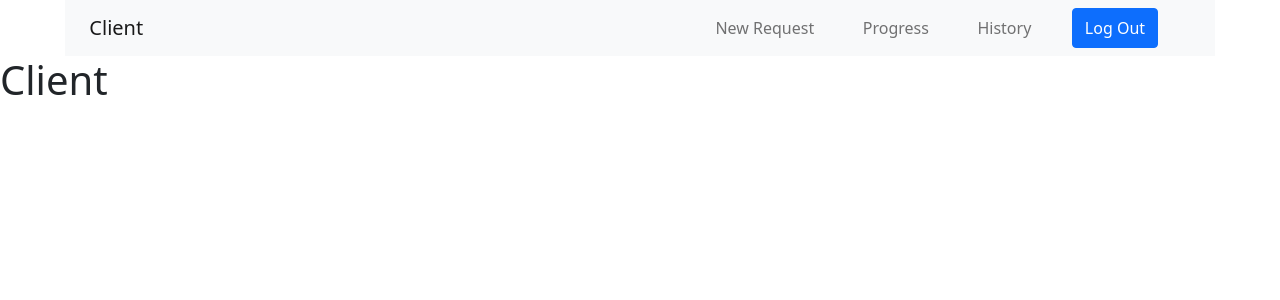
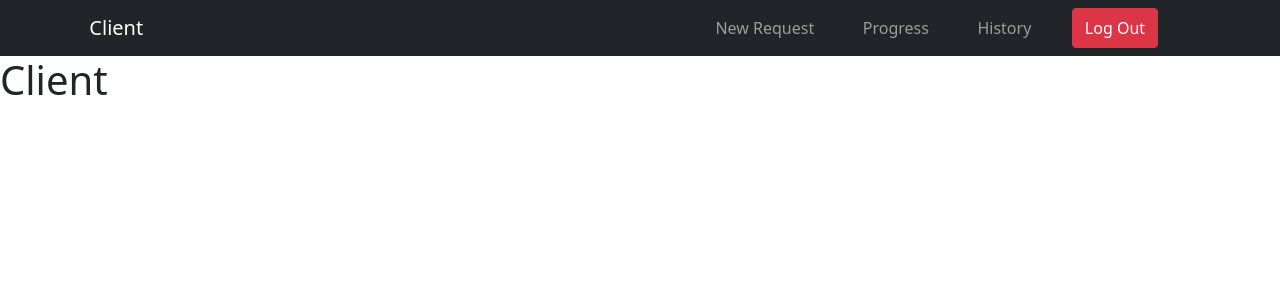
Before and after one commit to abhay-parsaniya/See-Radio, a React (Create React App) app in the folder client/: page /client in a window 1280 px wide. Shown: the top 300 px of the page. Built offline with nearby package versions, Linux system fonts and the light colour scheme.

Commit message:
ui changed for navbar

```diff
--- a/client/src/components/AdminAccountManagerNavbar.js
+++ b/client/src/components/AdminAccountManagerNavbar.js
@@ -9,10 +9,10 @@ const AdminAccountManagerNavbar = (props) => {
 
   return (
     <>
-      <div className="container-fluid">
+      <div className="container-fluid bg-dark">
         <div className="row justify-content-center">
           <div className="col-11">
-            <nav className="navbar navbar-expand-lg navbar-light bg-light">
+            <nav className="navbar navbar-expand-lg navbar-dark ">
               <div className="container-fluid">
                 <NavLink
                   className="navbar-brand"
@@ -100,7 +100,7 @@ const AdminAccountManagerNavbar = (props) => {
                         navigate("/");
                         alert("Log Out Successfully !!");
                       }}
-                      className="btn btn-primary"
+                      className="btn btn-danger"
                     >
                       Log Out
                     </button>
--- a/client/src/components/Navbar.js
+++ b/client/src/components/Navbar.js
@@ -1,19 +1,14 @@
 import React, { useContext } from "react";
 import { NavLink } from "react-router-dom";
-// import { UserContext } from "../App";
 import "../components/Navbar.css";
 
 const Navbar = () => {
-
-  // 'dispatch' is assigned a value but never used
-  // const { state } = useContext(UserContext);
-
   return (
     <>
-      <div className="container-fluid">
+      <div className="container-fluid bg-dark">
         <div className="row justify-content-center">
           <div className="col-11">
-            <nav className="navbar navbar-expand-lg navbar-light bg-light">
+            <nav className="navbar navbar-expand-lg navbar-dark">
               <div className="container-fluid">
                 <NavLink className="navbar-brand" to="/">
                   See Radio
@@ -48,14 +43,46 @@ const Navbar = () => {
                       ContactUs
                     </NavLink>
                     <li className="nav-item dropdown">
-                      <NavLink className="nav-link dropdown-toggle" to="#" id="navbarDropdown" role="button" data-bs-toggle="dropdown" aria-expanded="false">
+                      <NavLink
+                        className="nav-link dropdown-toggle"
+                        to="#"
+                        id="navbarDropdown"
+                        role="button"
+                        data-bs-toggle="dropdown"
+                        aria-expanded="false"
+                      >
                         SignIn
                       </NavLink>
-                      <ul className="dropdown-menu" aria-labelledby="navbarDropdown">
-                        <li><NavLink className="dropdown-item" to="/signinadmin">Admin</NavLink></li>
-                        <li><NavLink className="dropdown-item" to="/signinaccountmanager">Account Manager</NavLink></li>
-                        <li><NavLink className="dropdown-item" to="/signinclient">Client</NavLink></li>
-                        <li><NavLink className="dropdown-item" to="/signindesigner">Designer</NavLink></li>
+                      <ul
+                        className="dropdown-menu"
+                        aria-labelledby="navbarDropdown"
+                      >
+                        <li>
+                          <NavLink className="dropdown-item" to="/signinadmin">
+                            Admin
+                          </NavLink>
+                        </li>
+                        <li>
+                          <NavLink
+                            className="dropdown-item"
+                            to="/signinaccountmanager"
+                          >
+                            Account Manager
+                          </NavLink>
+                        </li>
+                        <li>
+                          <NavLink className="dropdown-item" to="/signinclient">
+                            Client
+                          </NavLink>
+                        </li>
+                        <li>
+                          <NavLink
+                            className="dropdown-item"
+                            to="/signindesigner"
+                          >
+                            Designer
+                          </NavLink>
+                        </li>
                       </ul>
                     </li>
                     <NavLink className="nav-link" to="/signupclient">
--- a/client/src/components/client/ClientNavbar.js
+++ b/client/src/components/client/ClientNavbar.js
@@ -9,14 +9,14 @@ const ClientNavbar = () => {
 
   return (
     <>
-      <div className="container-fluid">
+      <div className="container-fluid bg-dark">
         <div className="row justify-content-center">
           <div className="col-11">
-            <nav className="navbar navbar-expand-lg navbar-light bg-light">
+            <nav className="navbar navbar-expand-lg navbar-dark ">
               <div className="container-fluid">
                 <NavLink
                   className="navbar-brand"
-                  to={state ? "/" : "/signinclient"}
+                  to={state ? "/" : "/newrequest"}
                 >
                   Client
                 </NavLink>
@@ -36,7 +36,6 @@ const ClientNavbar = () => {
                   id="navbarNavAltMarkup"
                 >
                   <div className="navbar-nav w-50 justify-content-evenly">
-
                     <NavLink className="nav-link" to="/newrequest">
                       New Request
                     </NavLink>
@@ -54,7 +53,7 @@ const ClientNavbar = () => {
                         navigate("/");
                         alert("Log Out Successfully !!");
                       }}
-                      className="btn btn-primary"
+                      className="btn btn-danger"
                     >
                       Log Out
                     </button>
--- a/client/src/components/designer/DesignerNavbar.js
+++ b/client/src/components/designer/DesignerNavbar.js
@@ -4,20 +4,19 @@ import { UserContext } from "../../App";
 import "../Navbar.css";
 
 const DesignerNavbar = (props) => {
-
   const { state, dispatch } = useContext(UserContext);
   const navigate = useNavigate();
 
   return (
     <>
-      <div className="container-fluid">
+      <div className="container-fluid bg-dark">
         <div className="row justify-content-center">
           <div className="col-11">
-            <nav className="navbar navbar-expand-lg navbar-light bg-light">
+            <nav className="navbar navbar-expand-lg navbar-dark">
               <div className="container-fluid">
                 <NavLink
                   className="navbar-brand"
-                  to={state ? "/" : `/${props.go}`}
+                  to={state ? "/" : `/designercampain`}
                 >
                   {props.title}
                 </NavLink>
@@ -51,7 +50,7 @@ const DesignerNavbar = (props) => {
                         navigate("/");
                         alert("Log Out Successfully !!");
                       }}
-                      className="btn btn-primary"
+                      className="btn btn-danger"
                     >
                       Log Out
                     </button>
```
